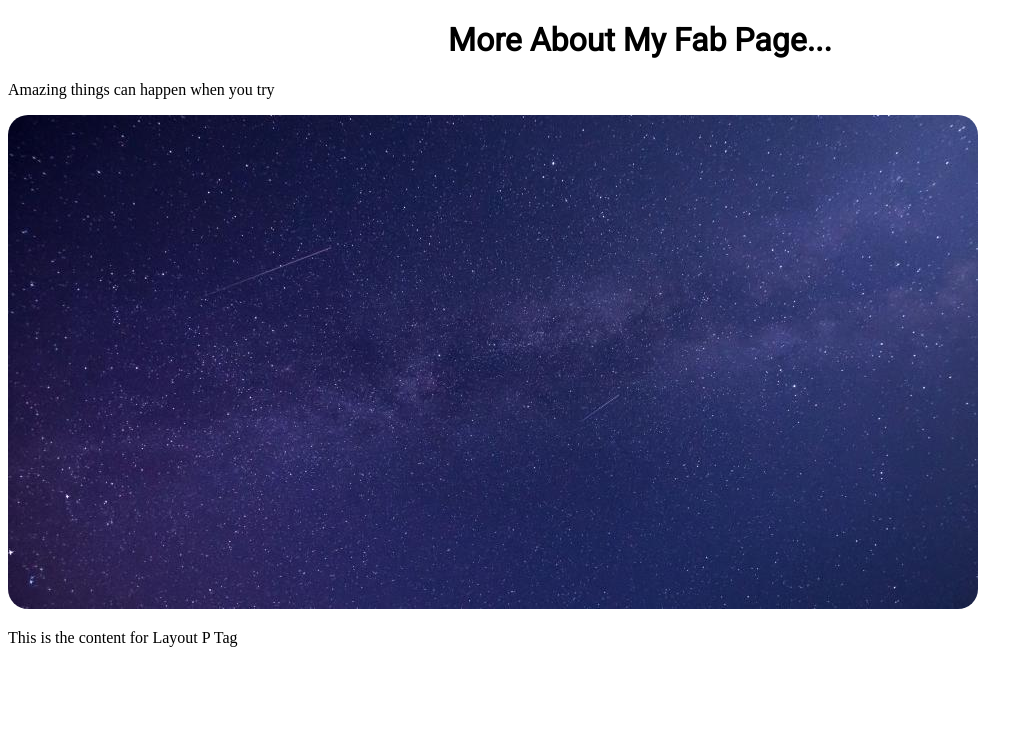
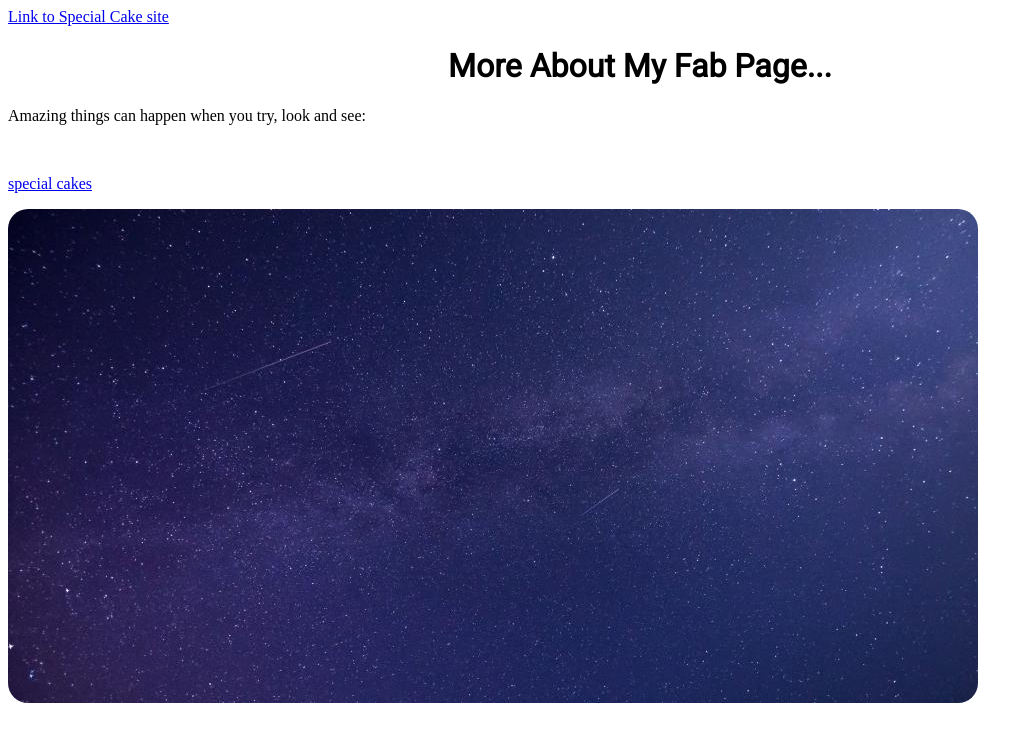
Before and after one commit to moyrasmith1/moyrasmith1.github.io, a plain HTML site: page index.html in a window 1280 px wide. Shown: the whole page, without its empty margins (0-1033 px from the left). Drawn offline with Linux system fonts and the light colour scheme.

Commit message:
latest changes

```diff
--- a/index.html
+++ b/index.html
@@ -9,7 +9,7 @@
 <link rel="preconnect" href="https://fonts.gstatic.com" crossorigin>
 <link href="https://fonts.googleapis.com/css2?family=Poppins:wght@900&family=Roboto&display=swap" rel="stylesheet">
 
-
+	<a href="index.html">Link to Special Cake site</a>
 
 	<style>
 
@@ -29,7 +29,9 @@
 <body>
 
 <h1>More About My Fab Page...</h1>
-<p>Amazing things can happen when you try</p>
+<p>Amazing things can happen when you try, look and see:</p>
+<p>&nbsp;</p>
+	<p><a href="special-cakes/index.html"> special cakes</a></p>
 
 <style>
 
@@ -39,7 +41,6 @@
 		}
 
 	</style>
-<img src="blue-starry-sky-.jpg" width="970" height="494" alt=""/>
-<p>This is the content for Layout P Tag</p>
+<img src="images/blue-starry-sky-.jpg" width="970" height="494" alt=""/>
 </body>
 </html>
```
Also changed, not shown: special-cakes/index.html (added, +12 -0 lines), images/blue-starry-sky-.jpg (renamed from blue-starry-sky-.jpg), images/pexels-tobias-bjørkli-1819650.jpg (renamed from pexels-tobias-bjørkli-1819650.jpg), 4 other files.
